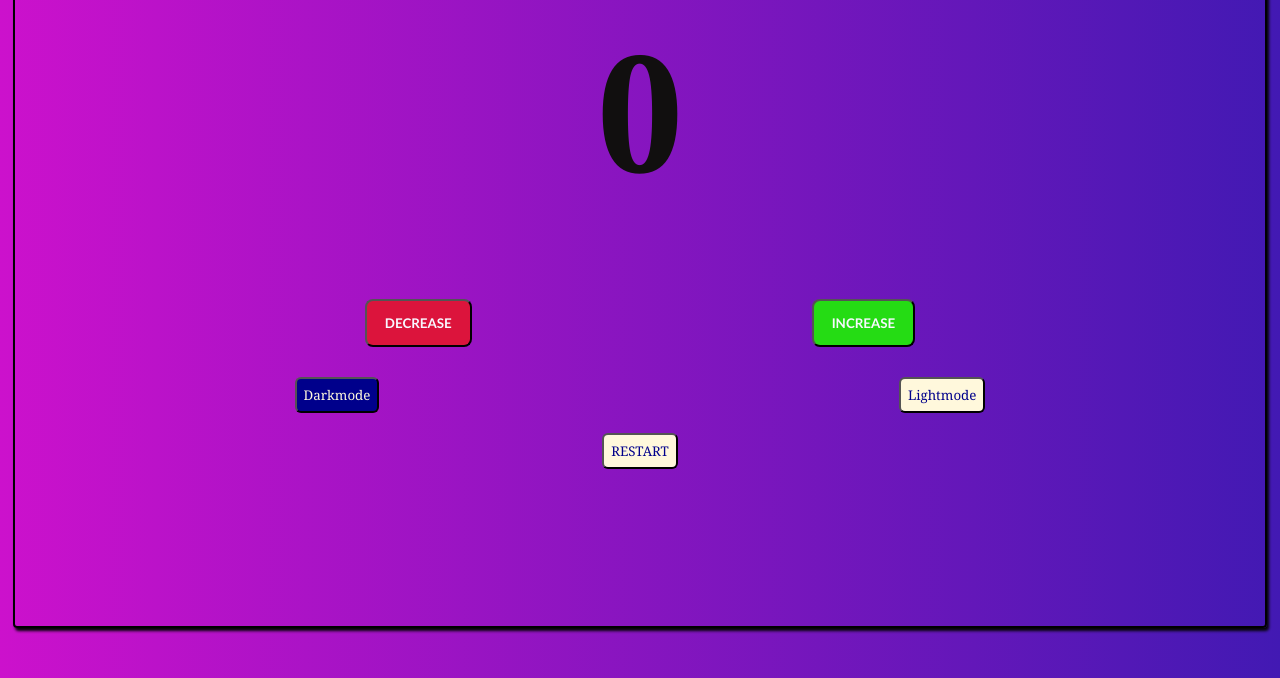
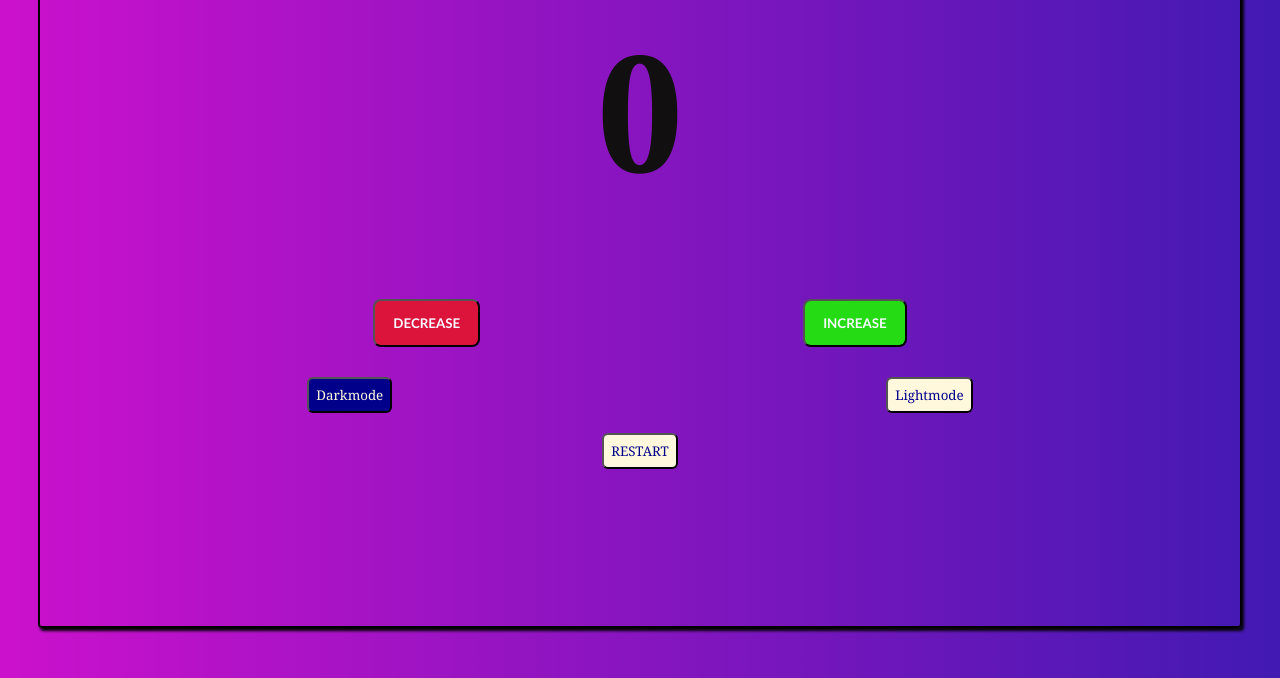
Before and after one commit to cindykandie/counter, a plain HTML site: page index.html in a window 1280 px wide. Shown: the part 122-800 px from the top of the page. Drawn offline with Linux system fonts and the light colour scheme.

Commit message:
Update main.css

```diff
--- a/main.css
+++ b/main.css
@@ -13,7 +13,7 @@ body{
 .card-counter{
     border: 2px solid black;
     max-width: 700px;
-    min-width: 98vw;
+    min-width: 94vw;
     height: 90vh;
     margin: 30px 5px;
     padding: 10px 20px;
```
